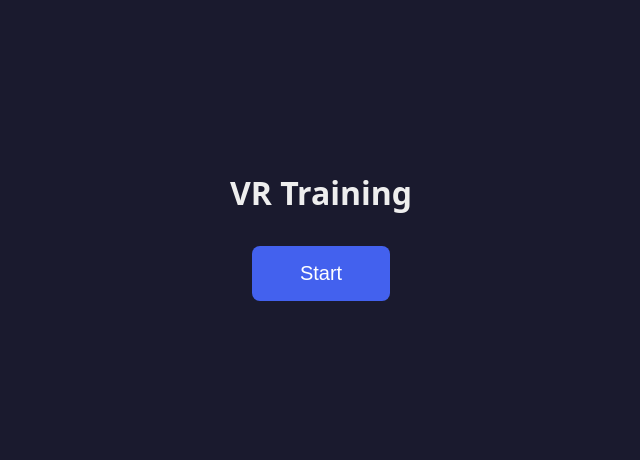
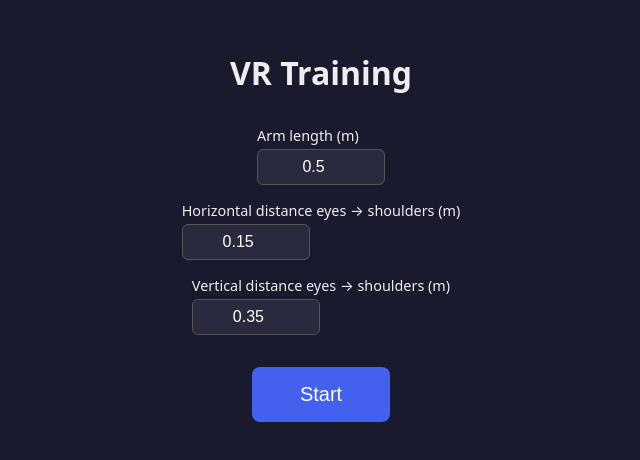
Before and after one commit to LorinczMate1990/vr-fitness-hit-and-run, a React (Vite) app: page / in a window 1280 px wide. Shown: the part 164-624 px from the top of the page, without its empty margins (319-959 px from the left). Built offline with nearby package versions, Linux system fonts and the light colour scheme; what @react-three/xr would draw is missing.

Commit message:
Fixed inverse kinematic, but it's useless
I just put a melee weapon, that changes its color by the speed

```diff
--- /dev/null
+++ b/src/bodySettings.ts
@@ -0,0 +1,34 @@
+export interface BodySettings {
+  armLength: number;          // total arm length in meters (b = armLength / 2)
+  shoulderHorizontal: number; // horizontal distance from eyes to shoulder in meters
+  shoulderVertical: number;   // vertical distance from eyes to shoulder in meters
+}
+
+const STORAGE_KEY = "vr-training-body-settings";
+
+const DEFAULTS: BodySettings = {
+  armLength: 0.50,
+  shoulderHorizontal: 0.15,
+  shoulderVertical: 0.35,
+};
+
+export function loadBodySettings(): BodySettings {
+  try {
+    const raw = localStorage.getItem(STORAGE_KEY);
+    if (!raw) return { ...DEFAULTS };
+    const parsed = JSON.parse(raw);
+    return {
+      armLength: Number(parsed.armLength) || DEFAULTS.armLength,
+      shoulderHorizontal:
+        Number(parsed.shoulderHorizontal) || DEFAULTS.shoulderHorizontal,
+      shoulderVertical:
+        Number(parsed.shoulderVertical) || DEFAULTS.shoulderVertical,
+    };
+  } catch {
+    return { ...DEFAULTS };
+  }
+}
+
+export function saveBodySettings(settings: BodySettings): void {
+  localStorage.setItem(STORAGE_KEY, JSON.stringify(settings));
+}
--- a/src/components/VR/LeftArm.tsx
+++ b/src/components/VR/LeftArm.tsx
@@ -1,7 +1,8 @@
 import { useRef } from "react";
 import { XRSpace, useXRInputSourceState } from "@react-three/xr";
-import type { Mesh } from "three";
+import { Vector3, type Mesh, type Group } from "three";
 import { useControllerCollision } from "../../hooks/VR/useControllerCollision";
+import MeleeWeapon from "./MeleeWeapon";
 
 interface LeftArmProps {
   deltaT: number;
@@ -10,15 +11,37 @@ interface LeftArmProps {
 
 export default function LeftArm({ deltaT, targetRef }: LeftArmProps) {
   const controller = useXRInputSourceState("controller", "left");
-  const meshRef = useRef<Mesh>(null);
-  useControllerCollision(meshRef, targetRef, controller?.inputSource, deltaT);
+  const trackerRef = useRef<Group>(null);
+  const collisionMeshRef = useRef<Mesh>(null);
+
+  useControllerCollision(
+    collisionMeshRef,
+    targetRef,
+    controller?.inputSource,
+    deltaT
+  );
+
   if (!controller) return null;
+
+  let weaponPos: [number, number, number] = [0, 0, 0];
+  if (trackerRef.current) {
+    const pos = new Vector3();
+    trackerRef.current.getWorldPosition(pos);
+    weaponPos = pos.toArray() as [number, number, number];
+  }
+
   return (
-    <XRSpace space={controller.inputSource.gripSpace!}>
-      <mesh ref={meshRef}>
-        <boxGeometry args={[0.1, 0.1, 0.15]} />
-        <meshStandardMaterial color="#2ecc71" />
-      </mesh>
-    </XRSpace>
+    <>
+      <XRSpace space={controller.inputSource.gripSpace!}>
+        <group ref={trackerRef}>
+          <mesh ref={collisionMeshRef} visible={false}>
+            <boxGeometry args={[0.1, 0.1, 0.15]} />
+          </mesh>
+        </group>
+      </XRSpace>
+      {trackerRef.current && (
+        <MeleeWeapon position={weaponPos} deltaT={deltaT} />
+      )}
+    </>
   );
 }
--- /dev/null
+++ b/src/components/VR/MeleeWeapon.tsx
@@ -0,0 +1,35 @@
+import { useEffect, useRef } from "react";
+import { Vector3, Color, type MeshStandardMaterial } from "three";
+
+interface MeleeWeaponProps {
+  position: [number, number, number];
+  deltaT: number;
+}
+
+// Typical human punch/swing speed tops out around 10 m/s
+const MAX_SPEED = 10;
+
+const colorGreen = new Color("#00ff00");
+const colorRed = new Color("#ff0000");
+
+export default function MeleeWeapon({ position, deltaT }: MeleeWeaponProps) {
+  const prevPos = useRef(new Vector3(...position));
+  const matRef = useRef<MeshStandardMaterial>(null);
+
+  useEffect(() => {
+    const curr = new Vector3(...position);
+    if (deltaT > 0 && matRef.current) {
+      const speed = curr.distanceTo(prevPos.current) / deltaT;
+      const t = Math.min(speed / MAX_SPEED, 1);
+      matRef.current.color.copy(colorGreen).lerp(colorRed, t);
+    }
+    prevPos.current.copy(curr);
+  }, [position, deltaT]);
+
+  return (
+    <mesh position={position}>
+      <sphereGeometry args={[0.035, 24, 24]} />
+      <meshStandardMaterial ref={matRef} color="#00ff00" />
+    </mesh>
+  );
+}
--- a/src/components/VR/RightArm.tsx
+++ b/src/components/VR/RightArm.tsx
@@ -1,29 +1,18 @@
 import { useRef } from "react";
-import { useThree } from "@react-three/fiber";
 import { XRSpace, useXRInputSourceState } from "@react-three/xr";
-import { Vector3, Quaternion, BufferGeometry, type Mesh, type Group } from "three";
+import { Vector3, type Mesh, type Group } from "three";
 import { useControllerCollision } from "../../hooks/VR/useControllerCollision";
-import GenericRobotArm from "./GenericRobotArm";
+import MeleeWeapon from "./MeleeWeapon";
 
 interface RightArmProps {
   deltaT: number;
   targetRef: React.RefObject<Mesh | null>;
 }
 
-// Right shoulder offset from the headset in head-local space
-const SHOULDER_OFFSET = new Vector3(0.15, -0.35, -0.05);
-
-// Debug line: 1m along local +Y (up)
-const debugLineGeometry = new BufferGeometry().setFromPoints([
-  new Vector3(0, 0, 0),
-  new Vector3(0, 1, 0),
-]);
-
 export default function RightArm({ deltaT, targetRef }: RightArmProps) {
   const controller = useXRInputSourceState("controller", "right");
   const trackerRef = useRef<Group>(null);
   const collisionMeshRef = useRef<Mesh>(null);
-  const { camera } = useThree();
 
   useControllerCollision(
     collisionMeshRef,
@@ -34,49 +23,25 @@ export default function RightArm({ deltaT, targetRef }: RightArmProps) {
 
   if (!controller) return null;
 
-  let armElement = null;
+  let weaponPos: [number, number, number] = [0, 0, 0];
   if (trackerRef.current) {
-    const controllerPos = new Vector3();
-    const controllerQuat = new Quaternion();
-    trackerRef.current.getWorldPosition(controllerPos);
-    trackerRef.current.getWorldQuaternion(controllerQuat);
-
-    // Controller's up direction in world space
-    const controllerUp = new Vector3(0, 1, 0).applyQuaternion(controllerQuat);
-
-    // Shoulder position derived from headset
-    const shoulderWorld = SHOULDER_OFFSET.clone()
-      .applyQuaternion(camera.quaternion)
-      .add(camera.position);
-
-    armElement = (
-      <GenericRobotArm
-        a={0.05}
-        b={0.25}
-        r={0.1}
-        l={0.05}
-        base={shoulderWorld.toArray() as [number, number, number]}
-        end={controllerPos.toArray() as [number, number, number]}
-        direction={controllerUp.toArray() as [number, number, number]}
-      />
-    );
+    const pos = new Vector3();
+    trackerRef.current.getWorldPosition(pos);
+    weaponPos = pos.toArray() as [number, number, number];
   }
 
   return (
     <>
       <XRSpace space={controller.inputSource.gripSpace!}>
         <group ref={trackerRef}>
-          {/* Invisible mesh for collision detection */}
           <mesh ref={collisionMeshRef} visible={false}>
             <boxGeometry args={[0.1, 0.1, 0.15]} />
           </mesh>
-          {/* Debug: 1m red line along controller up */}
-          <line geometry={debugLineGeometry}>
-            <lineBasicMaterial color="red" />
-          </line>
         </group>
       </XRSpace>
-      {armElement}
+      {trackerRef.current && (
+        <MeleeWeapon position={weaponPos} deltaT={deltaT} />
+      )}
     </>
   );
 }
--- a/src/views/Menu.tsx
+++ b/src/views/Menu.tsx
@@ -1,7 +1,40 @@
+import { useState } from "react";
 import { useNavigate } from "react-router-dom";
+import {
+  loadBodySettings,
+  saveBodySettings,
+  type BodySettings,
+} from "../bodySettings";
+
+const labelStyle: React.CSSProperties = {
+  display: "flex",
+  flexDirection: "column",
+  gap: "0.25rem",
+  fontSize: "0.9rem",
+};
+
+const inputStyle: React.CSSProperties = {
+  padding: "0.5rem",
+  fontSize: "1rem",
+  borderRadius: "6px",
+  border: "1px solid #555",
+  background: "#2a2a3e",
+  color: "#fff",
+  width: "8rem",
+  textAlign: "center",
+};
 
 export default function Menu() {
   const navigate = useNavigate();
+  const [settings, setSettings] = useState<BodySettings>(loadBodySettings);
+
+  function update(field: keyof BodySettings, value: string) {
+    const num = parseFloat(value);
+    if (isNaN(num)) return;
+    const next = { ...settings, [field]: num };
+    setSettings(next);
+    saveBodySettings(next);
+  }
 
   return (
     <div
@@ -15,6 +48,49 @@ export default function Menu() {
       }}
     >
       <h1>VR Training</h1>
+
+      <div
+        style={{
+          display: "flex",
+          flexDirection: "column",
+          gap: "1rem",
+          alignItems: "center",
+        }}
+      >
+        <label style={labelStyle}>
+          Arm length (m)
+          <input
+            type="number"
+            step="0.01"
+            style={inputStyle}
+            value={settings.armLength}
+            onChange={(e) => update("armLength", e.target.value)}
+          />
+        </label>
+
+        <label style={labelStyle}>
+          Horizontal distance eyes → shoulders (m)
+          <input
+            type="number"
+            step="0.01"
+            style={inputStyle}
+            value={settings.shoulderHorizontal}
+            onChange={(e) => update("shoulderHorizontal", e.target.value)}
+          />
+        </label>
+
+        <label style={labelStyle}>
+          Vertical distance eyes → shoulders (m)
+          <input
+            type="number"
+            step="0.01"
+            style={inputStyle}
+            value={settings.shoulderVertical}
+            onChange={(e) => update("shoulderVertical", e.target.value)}
+          />
+        </label>
+      </div>
+
       <button
         onClick={() => navigate("/vr")}
         style={{
--- a/src/views/VRScene.tsx
+++ b/src/views/VRScene.tsx
@@ -1,5 +1,6 @@
 import { Canvas } from "@react-three/fiber";
 import { XR } from "@react-three/xr";
+import { useNavigate } from "react-router-dom";
 import { xrStore } from "../components/VR/xrStore";
 import SceneContent from "../components/VR/SceneContent";
 
@@ -14,7 +15,18 @@ function hasWebGL(): boolean {
   }
 }
 
+const btnStyle: React.CSSProperties = {
+  padding: "0.75rem 1.5rem",
+  fontSize: "1rem",
+  borderRadius: "8px",
+  border: "none",
+  color: "#fff",
+  cursor: "pointer",
+};
+
 export default function VRScene() {
+  const navigate = useNavigate();
+
   if (!hasWebGL()) {
     return (
       <div
@@ -52,16 +64,14 @@ export default function VRScene() {
         }}
       >
         <button
+          onClick={() => navigate("/")}
+          style={{ ...btnStyle, background: "#555" }}
+        >
+          Menu
+        </button>
+        <button
           onClick={() => xrStore.enterVR()}
-          style={{
-            padding: "0.75rem 1.5rem",
-            fontSize: "1rem",
-            borderRadius: "8px",
-            border: "none",
-            background: "#4361ee",
-            color: "#fff",
-            cursor: "pointer",
-          }}
+          style={{ ...btnStyle, background: "#4361ee" }}
         >
           Enter VR
         </button>
```
